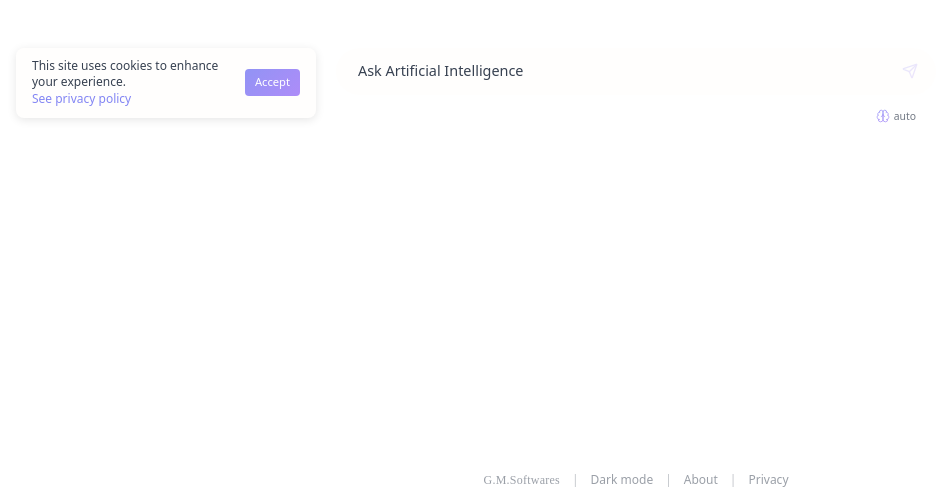
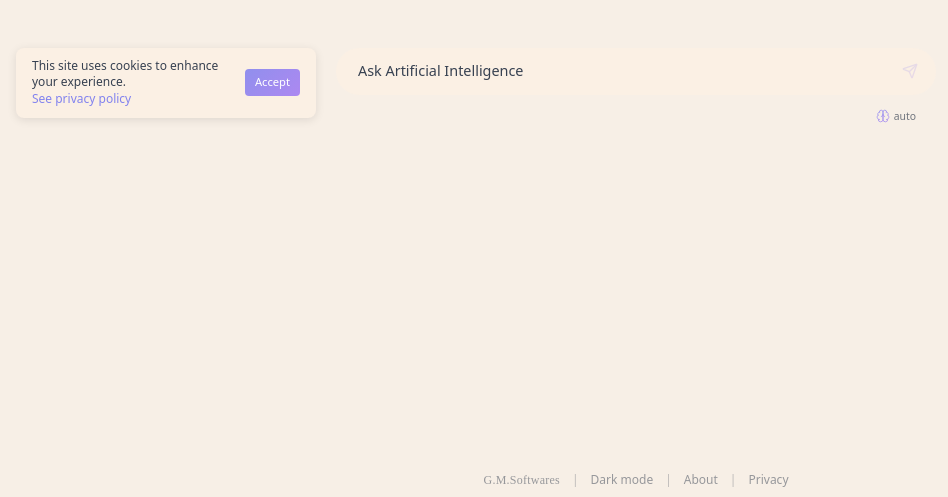
Before and after one commit to gregecmaregec/gmsoftwares-ai, a React (Vite) app: page / in a window 1280 px wide. Shown: the part 303-800 px from the top of the page, without its empty margins (4-952 px from the left). Built offline with nearby package versions, Linux system fonts and the light colour scheme; a web font is replaced by a local one.

Commit message:
color change

```diff
--- a/index.html
+++ b/index.html
@@ -27,7 +27,7 @@
           });
         } else {
           // For light theme, ensure no dark background lingers
-          document.documentElement.style.backgroundColor = '#ffffff';
+          document.documentElement.style.backgroundColor = '#F7EFE6';
         }
       })();
     </script>
--- a/src/ThemeContext.tsx
+++ b/src/ThemeContext.tsx
@@ -27,7 +27,7 @@ export function ThemeProvider({ children }: { children: ReactNode }) {
     localStorage.setItem('theme', theme);
 
     // Set background color directly to maintain consistency
-    const bgColor = theme === 'dark' ? '#000000' : '#ffffff';
+    const bgColor = theme === 'dark' ? '#000000' : '#F7EFE6';
     document.documentElement.style.backgroundColor = bgColor;
     document.body.style.backgroundColor = bgColor;
 
--- a/src/index.css
+++ b/src/index.css
@@ -1,13 +1,13 @@
 @import "tailwindcss";
 
 /* No transition during page load to prevent flash */
-html, body {
+html {
   transition: none !important;
 }
 
 /* Apply transition after page load */
 html.loaded, html.loaded body {
-  transition: background-color 0.3s, color 0.3s;
+  transition: background-color 0.3s, color 0.3s !important;
 }
 
 :root {
@@ -22,9 +22,9 @@ html.loaded, html.loaded body {
 
   /* Light theme (default) */
   --text-color: #374151;
-  --bg-color: #ffffff;
-  --secondary-bg: #f5f5f5;
-  --pill-bg-color: #f7efe619;
+  --bg-color: #F7EFE6;
+  --secondary-bg: #F7E7D4;
+  --pill-bg-color: #FBF0E4;
   --link-color: #3b82f6;
   --link-hover-color: #2563eb;
   --button-bg: #f2f1f1;
@@ -43,6 +43,10 @@ html.loaded, html.loaded body {
   --button-bg: #1f2937;
   --button-text: #e5e7eb;
   --focus-color: rgba(96, 165, 250, 0.5);
+}
+
+html {
+  background-color: var(--bg-color);
 }
 
 body {
```
Also changed, not shown: 1 other file (tests, documents, lock files or other folders).
